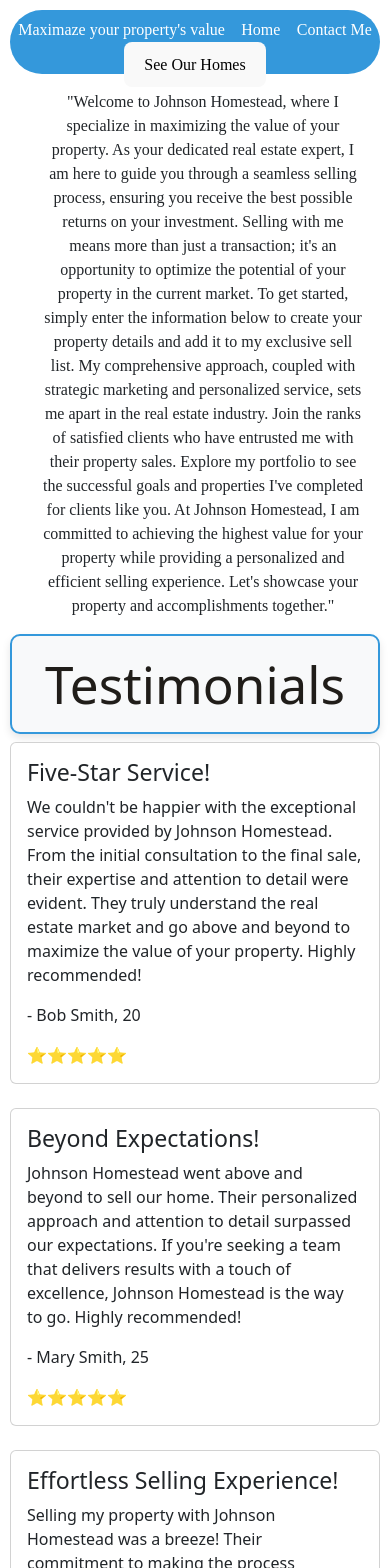
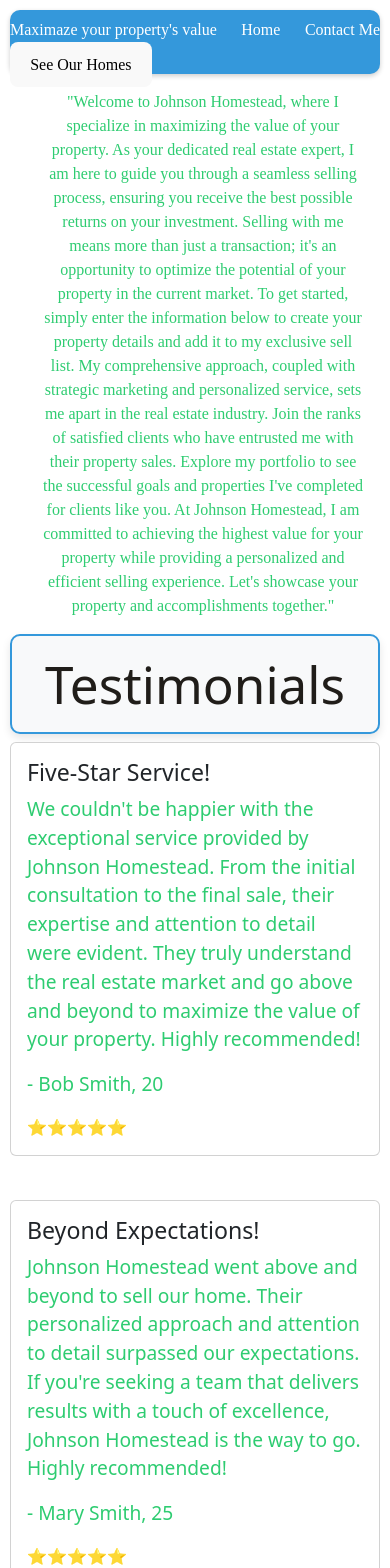
Before and after one commit to Batista0523/johnson-portoflio-front, a React (Vite) app: page / in a window 390 px wide. Shown: the top 1568 px of the page. Built offline with nearby package versions, Linux system fonts and the light colour scheme.

Commit message:
fixed my schema i was getting 67 items instead of 10 from my table now it works and making some style in the indexpage

```diff
--- a/src/App.jsx
+++ b/src/App.jsx
@@ -18,6 +18,7 @@ function App() {
           <Route path="/contact" element={<Contact/>}/>
           <Route path='/index' element={<IndexPage/>}/>
           <Route path="/show/:id" element={<ShowPage/>} />
+          <Route path="/edit" element={<Edit/>}/>
         </Routes>
       </Router>
     </div>
--- a/src/components/NavBar/NavBar.css
+++ b/src/components/NavBar/NavBar.css
@@ -8,25 +8,22 @@
   display: flex;
   justify-content: space-between;
   align-items: center;
-  border-radius: 100px;
+  border-radius: 10px;
   height: 4rem;
+  width: 100%;
+  box-shadow: 0px 2px 5px rgba(0, 0, 0, 0.2);
 }
 
-
-
 .navbar a {
-  font-family: serif ;
+  font-family: serif;
   color: #fff;
   text-decoration: none;
-  margin-right: auto;
-  margin-left: auto;
 }
 
 .navbar a:hover {
   text-decoration: underline;
 }
 
-
-body{
-  margin-top: 50px;
+body {
+  margin-top: 4rem;
 }
--- a/src/container/Details/ShowPage.jsx
+++ b/src/container/Details/ShowPage.jsx
@@ -1,6 +1,7 @@
 import React, { useState, useEffect } from 'react';
 import { useParams } from 'react-router-dom';
 import { getItem } from '../../helpers/apicalls';
+import { Link } from 'react-router-dom';
 
 const ShowPage = () => {
   const { id } = useParams();
@@ -25,7 +26,7 @@ const ShowPage = () => {
 
   return (
     <div>
-      <h1>{item.title}</h1>
+      <h2>{item.title}</h2>
       <h4>{item.homeaddress}</h4>
       <img
         src={item.imageurl}
@@ -36,8 +37,14 @@ const ShowPage = () => {
       <p>${item.price}</p>
       <p>Review: {item.review}</p>
       <p>Build Year: {item.builddate}</p>
+      <p>Availability : {item.available ? 'Yes' : 'No'}</p>
       <h5>Contact info: {item.contact}</h5>
-      <p>Availability : {item.available ? 'Yes' : 'No'}</p>
+      <div>
+       <Link to='/edit' >
+        <button>Edit</button>
+       </Link>
+      </div>
+      <div><button>Delete</button></div>
     </div>
   );
 };
--- a/src/container/Home/Home.css
+++ b/src/container/Home/Home.css
@@ -11,9 +11,6 @@
   transition: transform 0.5s ease-in-out;
 }
 
-.door-open {
-  transform: rotateY(90deg);
-}
 
 
 
--- a/src/container/Home/Home.jsx
+++ b/src/container/Home/Home.jsx
@@ -8,6 +8,7 @@ const Home = () => {
 
   return (
     <div>
+
       <p className="welcome-msj">
         "Welcome to Johnson Homestead, where I specialize in maximizing the
         value of your property. As your dedicated real estate expert, I am here
--- a/src/container/Index/IndexPage.css
+++ b/src/container/Index/IndexPage.css
@@ -0,0 +1,55 @@
+
+.container-fluid {
+    padding: 20px;
+  }
+
+  h1 {
+    font-size: 2rem;
+    color: #3498db;
+  }
+
+  .list-unstyled {
+    padding: 0;
+  }
+
+  .card {
+    border: 1px solid #ddd;
+    border-radius: 8px;
+    margin-bottom: 20px;
+  }
+
+  .card-body {
+    padding: 15px;
+  }
+
+  h3, h4 {
+    margin-bottom: 10px;
+  }
+
+  .img-fluid {
+    max-width: 100%;
+    height: 200px;
+    object-fit: cover;
+    border-radius: 8px;
+    box-shadow: 0 0 10px rgba(0, 0, 0, 0.1);
+  }
+
+  p {
+    font-size: 1.2rem;
+    color: #2ecc71;
+  }
+
+
+  @media (max-width: 768px) {
+    h1 {
+      font-size: 1.5rem;
+    }
+
+    .card-body {
+      padding: 10px;
+    }
+
+    .img-fluid {
+      height: 150px;
+    }
+  }
--- a/src/container/Index/IndexPage.jsx
+++ b/src/container/Index/IndexPage.jsx
@@ -1,42 +1,49 @@
 import React, { useState, useEffect } from "react";
 import { Link } from "react-router-dom";
 import { getAllItems } from "../../helpers/apicalls";
+import "./IndexPage.css";
+import "bootstrap/dist/css/bootstrap.min.css";
 
 const IndexPage = () => {
   const [items, setItems] = useState([]);
 
   useEffect(() => {
-    fetchAllItems();
-  }, []);
-
-  const fetchAllItems = async () => {
+    const fetchItems = async () => {
       try {
         const response = await getAllItems();
+        console.log(response);
         setItems(response);
       } catch (error) {
         console.error("Error fetching items", error);
       }
     };
 
+    fetchItems();
+  }, []);
+
   return (
-    <div>
-      <h1>Property Listing</h1>
-      <ul>
+    <div className="container-fluid">
+      <h1 className="mb-4">Property Listing</h1>
+      <div className="row">
         {items.map((item) => (
-          <li key={item.id}>
+          <div key={item.id} className="col-lg-4 col-md-6 mb-4">
+            <div className="card">
+              <div className="card-body">
                 <h3>{item.title}</h3>
                 <h4>{item.homeaddress}</h4>
                 <Link to={`/show/${item.id}`}>
                   <img
                     src={item.imageurl}
                     alt={item.title}
-                style={{ maxWidth: "320px", maxHeight: "200px" }}
+                    className="img-fluid"
                   />
                 </Link>
-            <p>${item.price}</p>
-          </li>
+                <p className="mt-2">${item.price}</p>
+              </div>
+            </div>
+          </div>
         ))}
-      </ul>
+      </div>
     </div>
   );
 };
```
Lines whose indentation alone changed are shown as unchanged.
